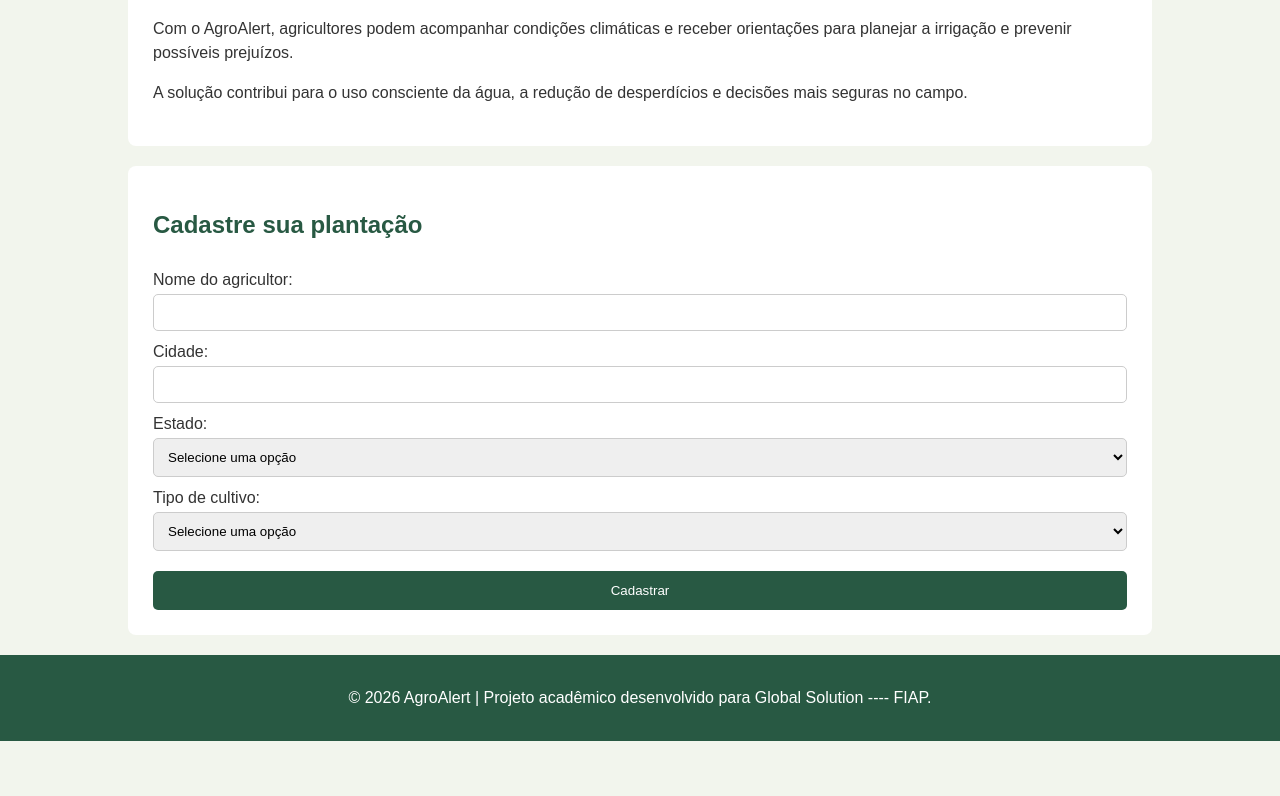
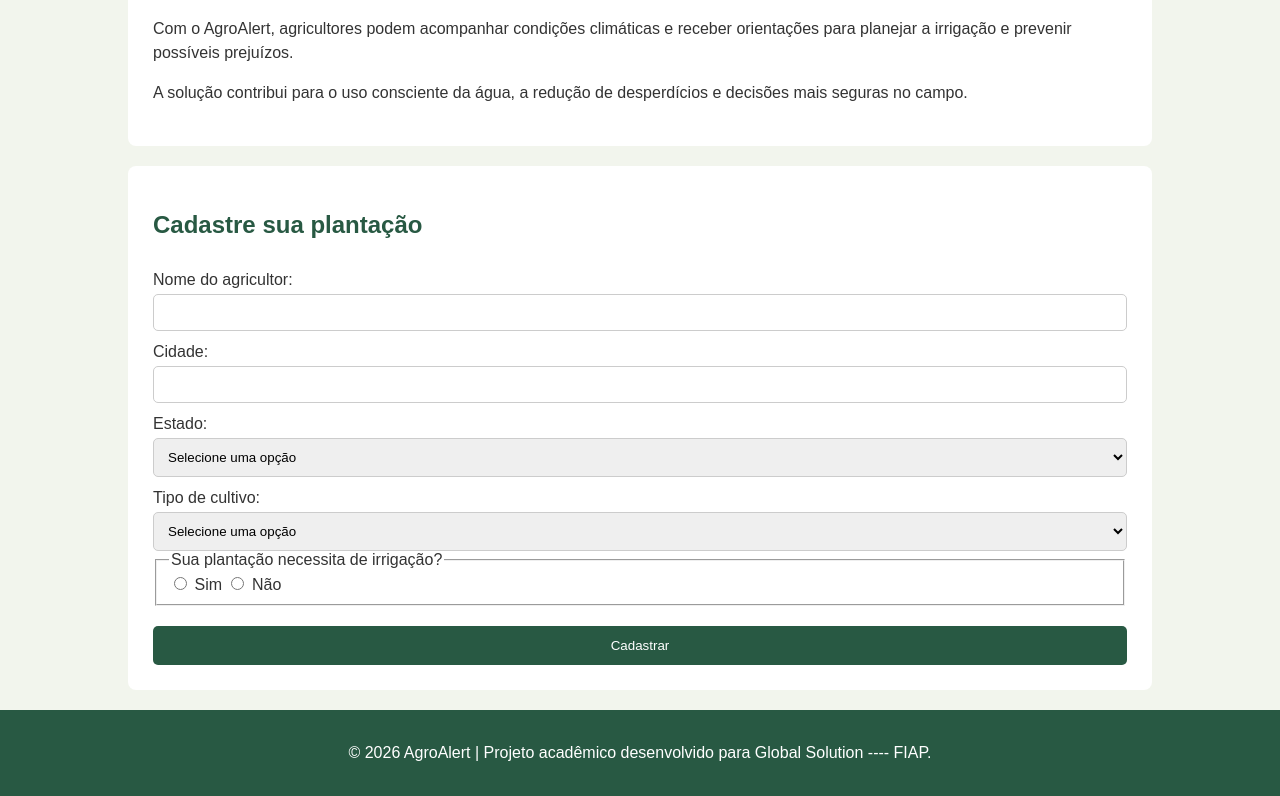
Before and after one commit to agroalert-gs/agroalert, a plain HTML site: page frontend/index.html in a window 1280 px wide. Shown: the part 1404-2200 px from the top of the page. Before the commit the page ends 2145 px from the top, so only its background shows below. Drawn offline with Linux system fonts and the light colour scheme.

Commit message:
feat: adicionar campo de irrigacao

```diff
--- a/frontend/index.html
+++ b/frontend/index.html
@@ -1,5 +1,6 @@
 <!doctype html>
 <html lang="pt-BR">
+
 <head>
     <meta charset="UTF-8" />
     <meta name="viewport" content="width=device-width, initial-scale=1.0" />
@@ -115,6 +116,14 @@
                     <option value="cana">Cana-de-açúcar</option>
                     <option value="hortalicas">Hortaliças</option>
                 </select>
+                <fieldset>
+                    <legend>Sua plantação necessita de irrigação?</legend>
+                    <input type="radio" id="irrigacao-sim" name="irrigacao" value="sim" required>
+                    <label for="irrigacao-sim">Sim</label>
+
+                    <input type="radio" id="irrigacao-nao" name="irrigacao" value="nao">
+                    <label for="irrigacao-nao">Não</label>
+                </fieldset>
                 <button type="button" onclick="cadastrar()">Cadastrar</button>
             </form>
         </section>
@@ -127,4 +136,5 @@
     </footer>
     <script src="js/script.js"></script>
 </body>
+
 </html>
```
Lines whose indentation alone changed are shown as unchanged.
